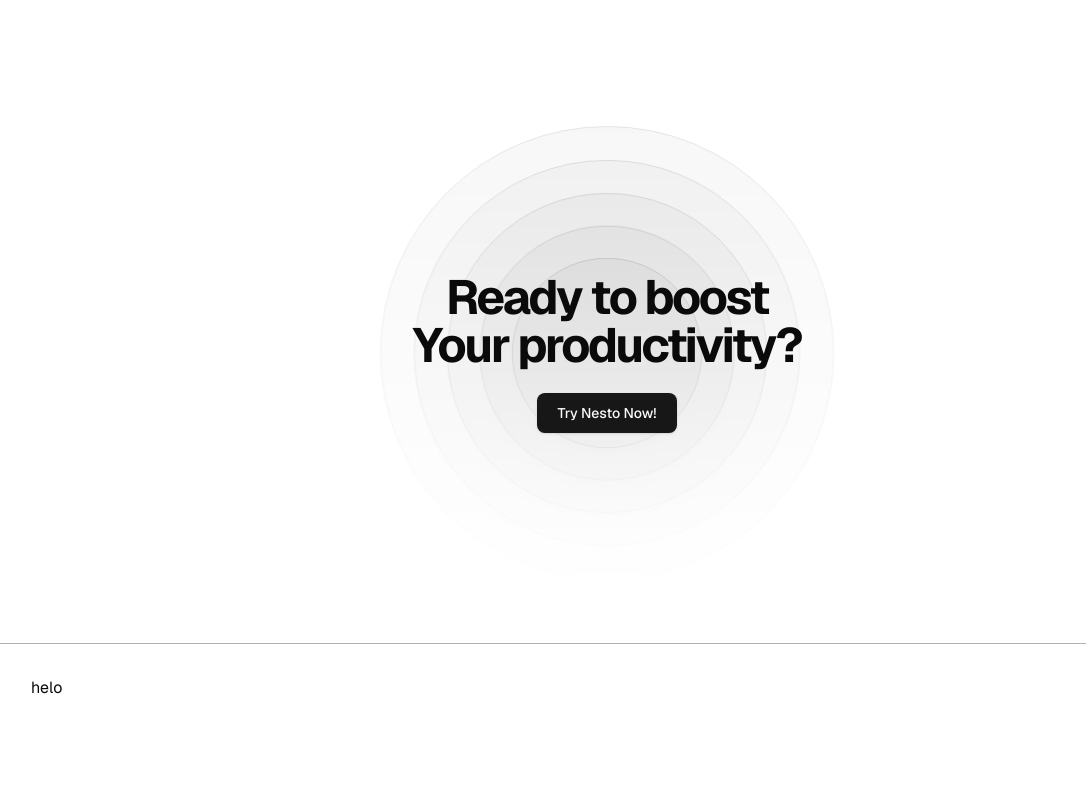
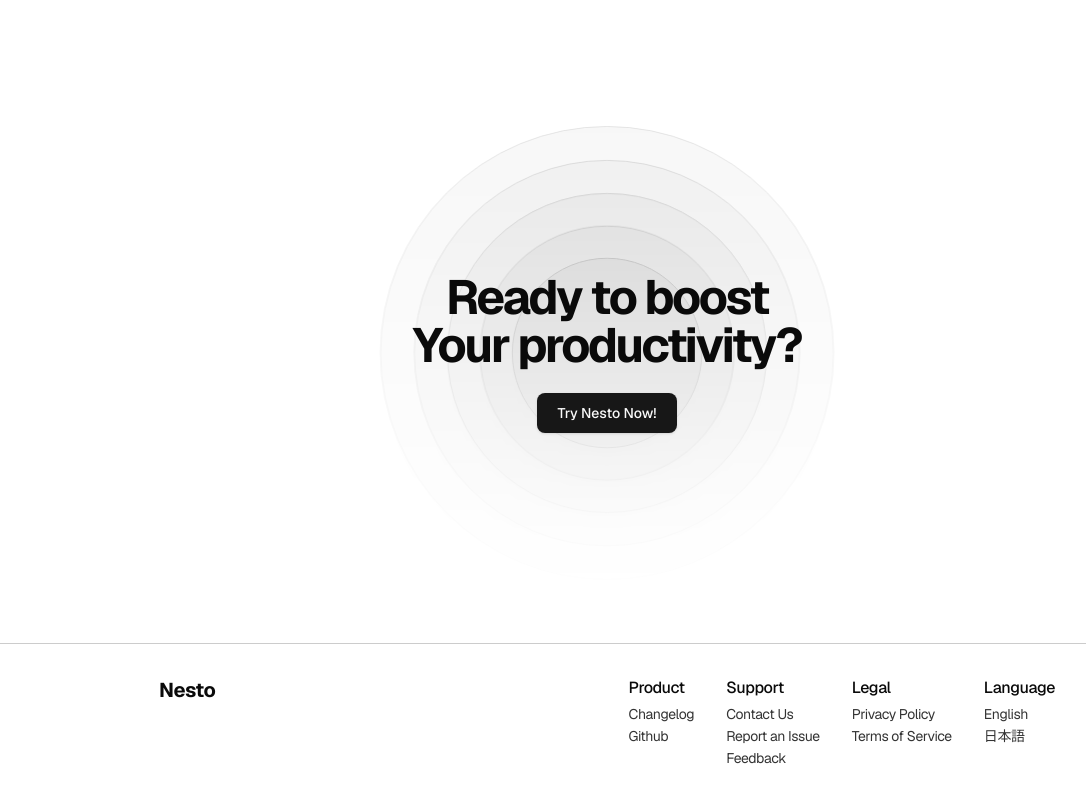
Before and after one commit to deepsoumya617/Nesto, a Next.js app: page / in a window 1280 px wide. Shown: the part 4756-5556 px from the top of the page, without its empty margins (33-1119 px from the left). Before the commit the page ends 5488 px from the top, so only its background shows below. Built offline with nearby package versions, Linux system fonts and the light colour scheme; no server answers.

Commit message:
feat: integrate Footer component with navigation links and language options(broken)

```diff
--- a/components/Footer.tsx
+++ b/components/Footer.tsx
@@ -1,7 +1,42 @@
 export default function Footer() {
   return (
-    <footer className="font-geist mt-10 w-full border-t border-black/30 px-4 py-8 sm:px-8 lg:px-16">
-      helo
+    <footer className="font-geist mt-10 w-full border-t border-black/20 px-4 py-8 tracking-tight sm:px-8 lg:px-16">
+      <div className="mx-auto flex w-full max-w-4xl justify-between">
+        <h1 className="text-xl">Nesto</h1>
+        <div className="flex gap-8">
+          <div className="flex flex-col">
+            <p className="font-medium">Product</p>
+            <div className="mt-1 flex flex-col gap-0.5 text-sm text-black/80">
+              <a href="/changelog">Changelog</a>
+              <a href="https://github.com/deepsoumya617/nesto" target="_blank">
+                Github
+              </a>
+            </div>
+          </div>
+          <div className="flex flex-col">
+            <p className="font-medium">Support</p>
+            <div className="mt-1 flex flex-col gap-0.5 text-sm text-black/80">
+              <a href="/contact">Contact Us</a>
+              <a href="/report">Report an Issue</a>
+              <a href="/report">Feedback</a>
+            </div>
+          </div>
+          <div className="flex flex-col">
+            <p className="font-medium">Legal</p>
+            <div className="mt-1 flex flex-col gap-0.5 text-sm text-black/80">
+              <a href="/privacy">Privacy Policy</a>
+              <a href="/terms">Terms of Service</a>
+            </div>
+          </div>
+          <div className="flex flex-col">
+            <p className="font-medium">Language</p>
+            <div className="mt-1 flex flex-col gap-0.5 text-sm text-black/80">
+              <p>English</p>
+              <p>日本語</p>
+            </div>
+          </div>
+        </div>
+      </div>
     </footer>
   )
 }
--- a/components/MobileMenu.tsx
+++ b/components/MobileMenu.tsx
@@ -66,7 +66,7 @@
   return (
     <>
       <div className="fixed top-3.5 right-8 z-40 flex items-center gap-3 md:hidden">
-        {isSignedIn && (
+        {isSignedIn ? (
           <>
             <ModeToggleButton />
             <button
@@ -76,6 +76,13 @@
               <Menu size={22} />
             </button>
           </>
+        ) : (
+          <button
+            onClick={() => setIsOpen(true)}
+            className="flex size-9 items-center justify-center rounded-full border focus:outline-none"
+          >
+            <Menu size={22} />
+          </button>
         )}
       </div>
 
@@ -100,7 +107,8 @@
               animate="show"
               className="font-geist mt-40 flex flex-col gap-1"
             >
-              {navMenuLinksSignedIn.map((link) => {
+              {(isSignedIn ? navMenuLinksSignedIn : navMenuLinksSignedOut).map(
+                (link) => {
                   return (
                     <motion.button
                       key={link.href}
@@ -111,20 +119,11 @@
                       }}
                       className="text-left text-2xl font-medium tracking-tight text-stone-900 dark:text-stone-50"
                     >
-                    <p className="flex items-center">
-                      {link.label}
-                      {/* <span>
-                            <ArrowUpRight size={26} className="mb-2" />
-                          </span> */}
-                    </p>
-                    {/* <motion.div
-                          variants={underlineVariants}
-                          transition={{ duration: 0.4 }}
-                          className="h-[0.1rem] w-full bg-stone-900 dark:bg-stone-50"
-                        /> */}
+                      <p className="flex items-center">{link.label}</p>
                     </motion.button>
                   )
-              })}
+                },
+              )}
             </motion.nav>
             {/* auth buttons */}
             <motion.div
--- a/components/dashboard/DashboardClient.tsx
+++ b/components/dashboard/DashboardClient.tsx
@@ -17,7 +17,6 @@
   ArrowDownIcon,
   ArrowRight,
   ArrowUpIcon,
-  ArrowUpRight,
   ChartBarStacked,
   ChartPie,
   CreditCard,
@@ -119,6 +118,7 @@
   const { resolvedTheme } = useTheme()
 
   const [userInfo, setUserInfo] = useState<UserInfo>(null)
+  // console.log(tagFrequency)
 
   // fetch user info
   useEffect(() => {
--- a/lib/actions/tags.ts
+++ b/lib/actions/tags.ts
@@ -23,7 +23,7 @@
       where: {
         snippets: {
           some: {
-            userId: user.clerkId,
+            userId: user.id,
           },
         },
       },
```
Lines whose indentation alone changed are shown as unchanged.
